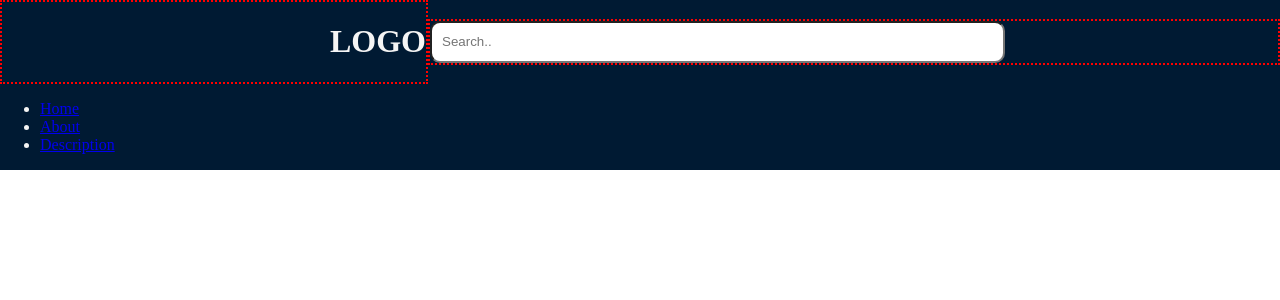
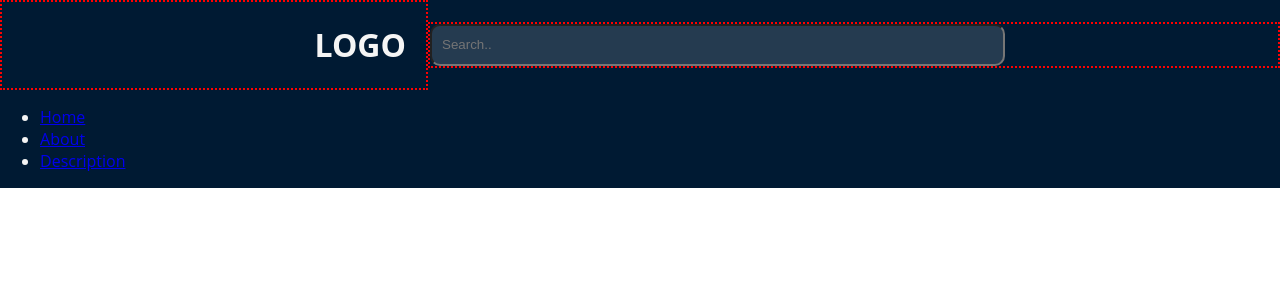
Before and after one commit to nicholeedet/Stock_predictor_ML, a Flask app: page / in a window 1280 px wide. Shown: the top 300 px of the page. Run offline with Flask 2, Linux system fonts and the light colour scheme.

Commit message:
Update style.css

```diff
--- a/static/css/style.css
+++ b/static/css/style.css
@@ -1,3 +1,13 @@
+:root{
+    font-size: 16px;
+    font-family: 'Open Sans';
+    --text-primary: #b6b6b6;
+    --text-secondary: #ececec;
+    --bg-primary: #23232e;
+    --bg-secondary: #141418;
+    --transition-speed: 600ms;
+}
+
 html, body{margin: 0; padding: 0;}
 
 header{
@@ -19,6 +29,7 @@ header{
 }
 .logo{
     text-align: right;
+    padding-right: 20px;
 }
 .searchbar{
     flex: 2;
@@ -31,4 +42,5 @@ header{
     line-height: 18px;
     border-radius: 10px;
     width: 65%;
+    background-color: #253b50;
 }
```
